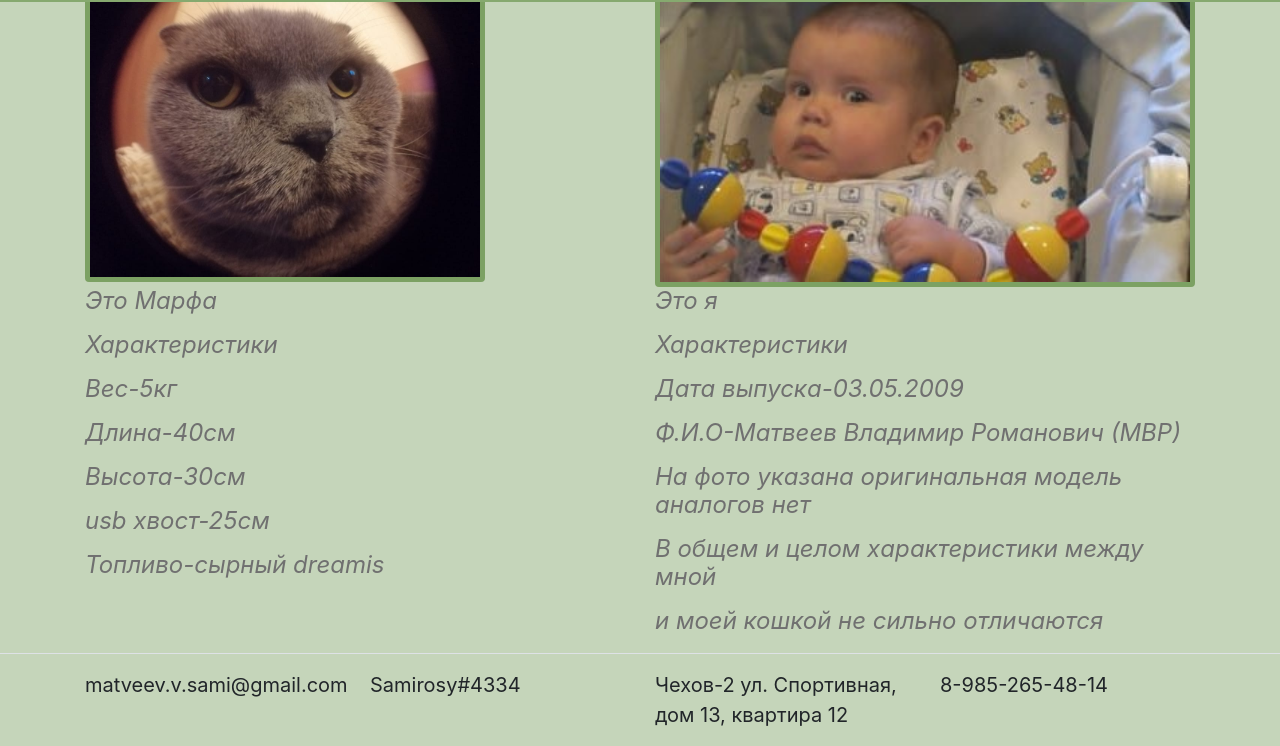
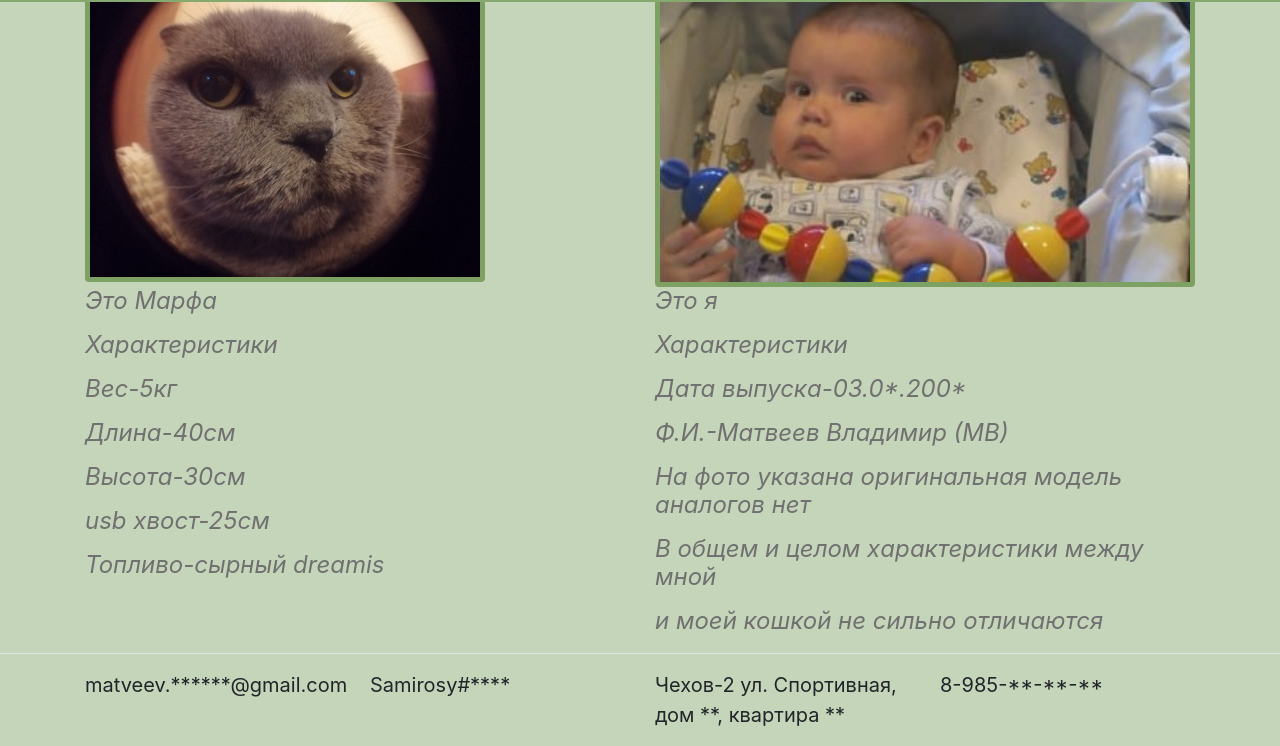
Before and after one commit to Samirosy/sami, a plain HTML site: page index.html in a window 1280 px wide. Shown: the part 54-800 px from the top of the page. Drawn offline with nearby package versions, Linux system fonts and the light colour scheme.

Commit message:
Update index.html

```diff
--- a/index.html
+++ b/index.html
@@ -58,8 +58,8 @@
        <div class="col-6">
            <p>Это я</p>
            <p>Характеристики</p>
-           <p>Дата выпуска-03.05.2009</p>
-           <p>Ф.И.О-Матвеев Владимир Романович (МВР)</p>
+           <p>Дата выпуска-03.0*.200*</p>
+           <p>Ф.И.-Матвеев Владимир (МВ)</p>
            <p>На фото указана оригинальная модель аналогов нет</p>
            <p>В общем и целом характеристики между мной</p>
            <p>и моей кошкой не сильно отличаются</p>
@@ -71,16 +71,16 @@
    <div class="container">
    <div class="row">
        <div class="col-3">
-            matveev.v.sami@gmail.com
+            matveev.******@gmail.com
        </div>
        <div class="col-3">
-            Samirosy#4334
+            Samirosy#****
        </div>
        <div class="col-3">
-            Чехов-2 ул. Спортивная, дом 13, квартира 12
+            Чехов-2 ул. Спортивная, дом **, квартира **
        </div>
        <div class="col-3">
-            8-985-265-48-14
+            8-985-**-**-**
        </div>
    </div>
 </div>
```
